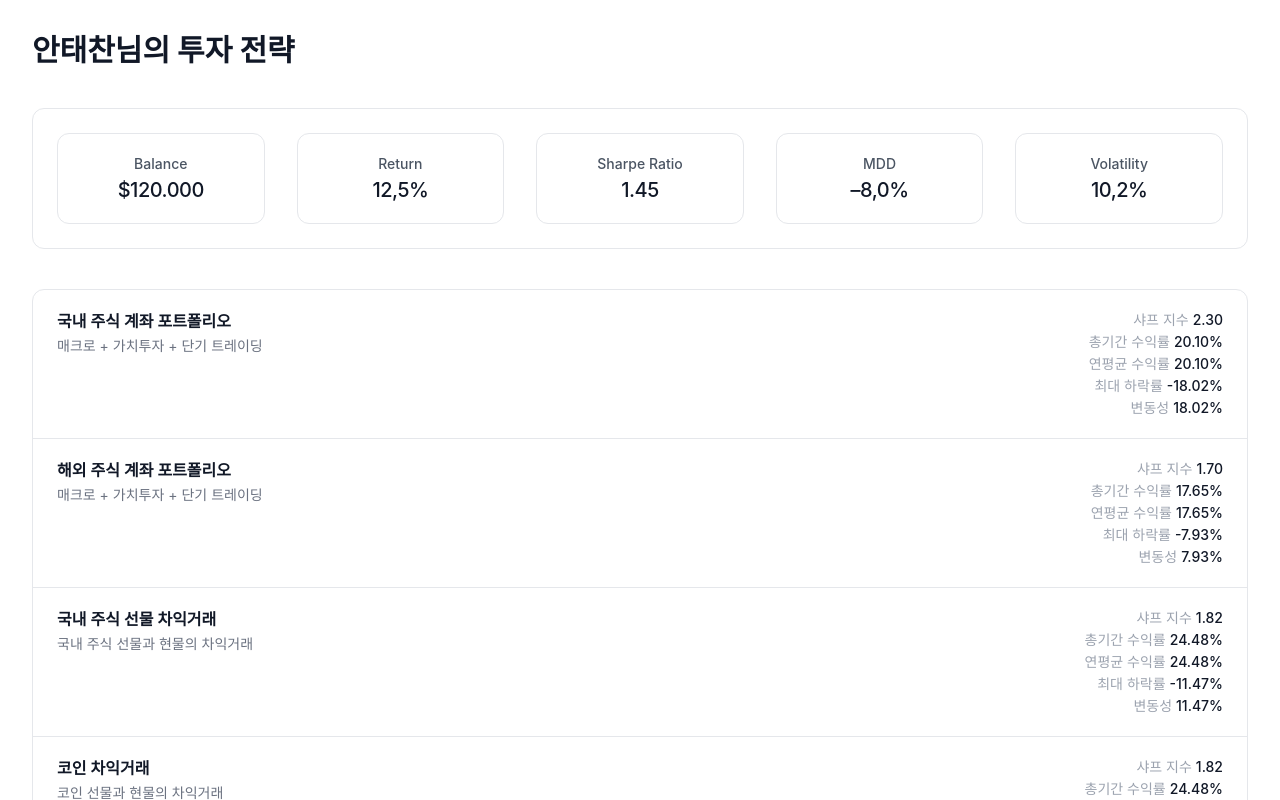
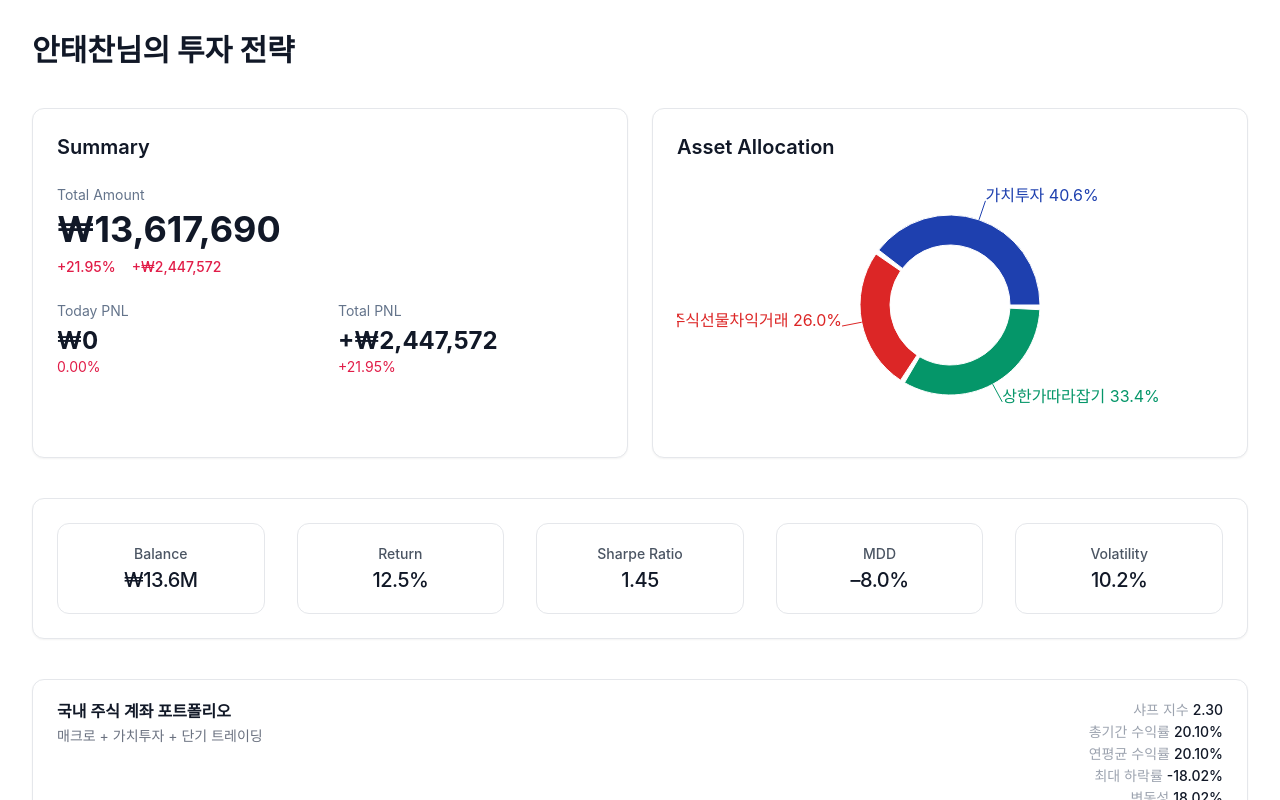
Before and after one commit to alphastore-tech/dashboard-frontend, a Next.js app: page / in a window 1280 px wide. Shown: the top 800 px of the page. Built offline with nearby package versions, Linux system fonts and the light colour scheme.

Commit message:
Add: change home UI

```diff
--- a/app/page.tsx
+++ b/app/page.tsx
@@ -1,35 +1,151 @@
-"use client";
+/*
+ * OverviewPage.tsx – 투자 전략 홈 (목 데이터)
+ * ---------------------------------------------------
+ * Sections
+ * 1. Summary & Asset Allocation (2-cols grid)
+ * 2. KPI 카드 모음
+ * 3. 전략 리스트
+ */
 
-import Link from "next/link";
-import StatCard from "@/components/StatCard";
-import StrategyCard from "@/components/StrategyCard";
-import { strategies } from "@/components/strategyList";
+'use client';
 
-/** KPI 목업 ─ 필요한 값으로 교체 가능 */
-const kpis = [
-  { label: "Balance", value: "$120.000" },
-  { label: "Return", value: "12,5%" },
-  { label: "Sharpe Ratio", value: "1.45" },
-  { label: "MDD", value: "–8,0%" },
-  { label: "Volatility", value: "10,2%" },
+import { useState } from 'react';
+import Link from 'next/link';
+import StatCard from '@/components/StatCard';
+import StrategyCard from '@/components/StrategyCard';
+import { strategies } from '@/components/strategyList';
+import { PieChart, Pie, Cell, Tooltip as RechartTooltip, ResponsiveContainer } from 'recharts';
+
+// ────────────────────────────────────────────────────────────
+// 📊   MOCK DATA
+// ────────────────────────────────────────────────────────────
+const summary = {
+  totalAmount: 13_617_690,
+  totalPnlAmt: 2_447_572,
+  totalPnlPct: 21.95,
+  todayPnlAmt: 0,
+  todayPnlPct: 0,
+};
+
+const allocationStock = [
+  { name: '가치투자', value: 28.4 },
+  { name: '주식선물차익거래', value: 18.2 },
+  { name: '상한가따라잡기', value: 23.4 },
 ];
 
+const KPI_MOCK = [
+  { label: 'Balance', value: '₩13.6M' },
+  { label: 'Return', value: '12.5%' },
+  { label: 'Sharpe Ratio', value: '1.45' },
+  { label: 'MDD', value: '–8.0%' },
+  { label: 'Volatility', value: '10.2%' },
+];
+
+const PIE_COLORS = [
+  '#1e40af',
+  '#dc2626',
+  '#059669',
+  '#d97706',
+  '#7c3aed',
+  '#db2777',
+  '#0891b2',
+  '#65a30d',
+  '#ea580c',
+  '#4338ca',
+];
+
+const fmtCur = (n: number) => `₩${n.toLocaleString()}`;
+const fmtPct = (n: number) => `${n > 0 ? '+' : ''}${n.toFixed(2)}%`;
+const color = (n: number) => (n >= 0 ? 'text-rose-600' : 'text-blue-600');
+// ────────────────────────────────────────────────────────────
+// 🖼️   PAGE COMPONENT
+// ────────────────────────────────────────────────────────────
 export default function OverviewPage() {
   return (
-    <main className="p-8 space-y-10">
+    <main className="mx-auto max-w-7xl p-8 space-y-10">
       <h1 className="text-3xl font-bold">안태찬님의 투자 전략</h1>
 
-      {/* KPI 카드 */}
-      <div className="rounded-xl border border-border bg-white p-6">
+      {/* 1️⃣ Summary + Allocation */}
+      <div className="grid gap-6 md:grid-cols-2">
+        {/* Summary */}
+        <section className="rounded-xl border border-border bg-white p-6 space-y-6 shadow-sm dark:bg-slate-800 dark:border-slate-700">
+          <h2 className="text-xl font-semibold">Summary</h2>
+          <div>
+            <p className="text-sm text-slate-500">Total Amount</p>
+            <p className="mt-1 text-4xl font-bold">{fmtCur(summary.totalAmount)}</p>
+            <div className="flex gap-4 mt-2 text-sm">
+              <span className={`${color(summary.totalPnlPct)} font-medium`}>
+                {fmtPct(summary.totalPnlPct)}
+              </span>
+              <span className={`${color(summary.totalPnlAmt)} font-medium`}>
+                +{fmtCur(summary.totalPnlAmt)}
+              </span>
+            </div>
+          </div>
+
+          <div className="grid grid-cols-2 gap-4">
+            {/* Today PNL */}
+            <div>
+              <p className="text-sm text-slate-500">Today PNL</p>
+              <p className="mt-1 text-2xl font-bold {color(summary.todayPnlAmt)}">
+                {fmtCur(summary.todayPnlAmt)}
+              </p>
+              <p className={`text-sm ${color(summary.todayPnlPct)}`}>
+                {fmtPct(summary.todayPnlPct)}
+              </p>
+            </div>
+            {/* Total PNL */}
+            <div>
+              <p className="text-sm text-slate-500">Total PNL</p>
+              <p className="mt-1 text-2xl font-bold {color(summary.totalPnlAmt)}">
+                +{fmtCur(summary.totalPnlAmt)}
+              </p>
+              <p className={`text-sm ${color(summary.totalPnlPct)}`}>
+                {fmtPct(summary.totalPnlPct)}
+              </p>
+            </div>
+          </div>
+        </section>
+
+        {/* Allocation */}
+        <section className="rounded-xl border border-border bg-white p-6 space-y-4 shadow-sm dark:bg-slate-800 dark:border-slate-700">
+          <div className="flex items-center justify-between">
+            <h2 className="text-xl font-semibold">Asset Allocation</h2>
+          </div>
+          <div className="h-64 w-full">
+            <ResponsiveContainer>
+              <PieChart>
+                <Pie
+                  data={allocationStock}
+                  dataKey="value"
+                  nameKey="name"
+                  innerRadius={60}
+                  outerRadius={90}
+                  paddingAngle={3}
+                  label={({ name, percent }) => `${name} ${(percent * 100).toFixed(1)}%`}
+                >
+                  {allocationStock.map((_, idx) => (
+                    <Cell key={idx} fill={PIE_COLORS[idx % PIE_COLORS.length]} />
+                  ))}
+                </Pie>
+                <RechartTooltip formatter={(v: number) => `${v.toFixed(2)}%`} />
+              </PieChart>
+            </ResponsiveContainer>
+          </div>
+        </section>
+      </div>
+
+      {/* 2️⃣ KPI 카드 */}
+      <div className="rounded-xl border border-border bg-white p-6 shadow-sm dark:bg-slate-800 dark:border-slate-700">
         <div className="grid grid-cols-2 gap-x-8 gap-y-4 sm:grid-cols-3 lg:grid-cols-5">
-          {kpis.map((k) => (
+          {KPI_MOCK.map((k) => (
             <StatCard key={k.label} label={k.label} value={k.value} />
           ))}
         </div>
       </div>
 
-      {/* 전략 리스트 */}
-      <div className="divide-y rounded-xl border border-border bg-white">
+      {/* 3️⃣ 전략 리스트 */}
+      <div className="divide-y rounded-xl border border-border bg-white shadow-sm dark:bg-slate-800 dark:border-slate-700">
         {strategies.map((s) => (
           <StrategyCard key={s.id} strategy={s} />
         ))}
```
